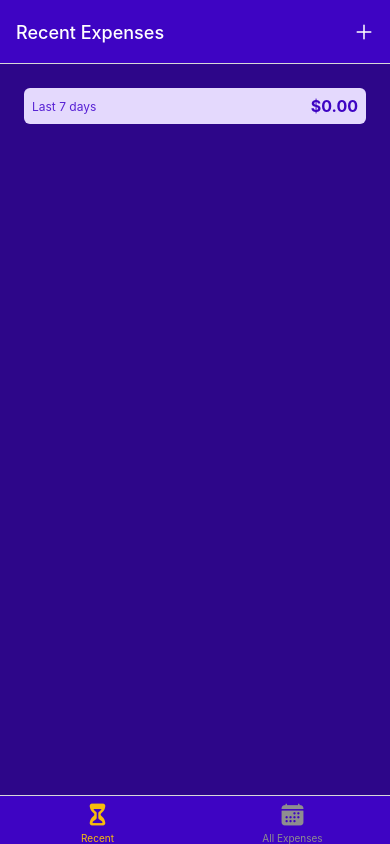
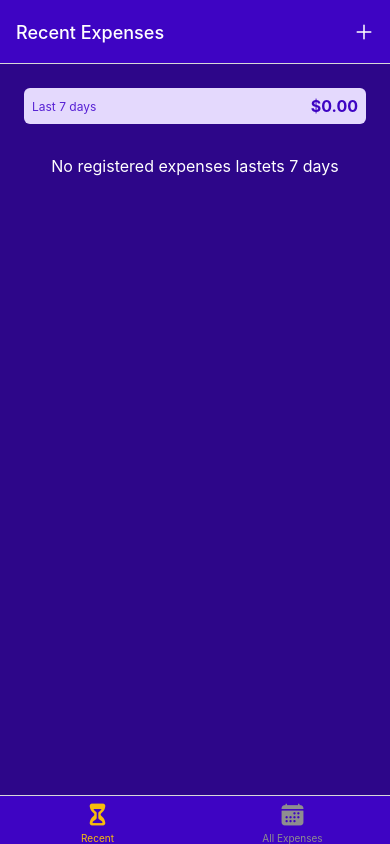
Before and after one commit to rLukoyanov/rn-expenses, a React Native app: screen /RecentExpenses in a window 390 px wide. Built offline with nearby package versions, Linux system fonts and the light colour scheme.

Commit message:
Finishing Touches

```diff
--- a/App.js
+++ b/App.js
@@ -68,7 +68,7 @@ export default function App() {
     <>
       <ExpensesContextProvider>
         <NavigationContainer>
-          <StatusBar style="auto" />
+          <StatusBar style="light" />
           <Stack.Navigator
             screenOptions={{
               headerStyle: {
--- a/components/ExpensesOutput/ExpensesOutput.js
+++ b/components/ExpensesOutput/ExpensesOutput.js
@@ -1,14 +1,19 @@
 import React from "react";
-import { StyleSheet, View } from "react-native";
+import { StyleSheet, Text, View } from "react-native";
 import { ExpensesSummary } from "./ExpensesSummary";
 import { ExpensesList } from "./ExpensesList";
 import { GlobalStyles } from "../../constants/styles";
 
-export const ExpensesOutput = ({ expenses, expensesPerioud }) => {
+export const ExpensesOutput = ({ expenses, expensesPerioud, fallback }) => {
+  let content = <Text style={styles.infoText}>{fallback}</Text>;
+
+  if (expenses.length > 0) {
+    content = <ExpensesList expenses={expenses} />;
+  }
   return (
     <View style={styles.container}>
       <ExpensesSummary expenses={expenses} preiodName={expensesPerioud} />
-      <ExpensesList expenses={expenses } />
+      {content}
     </View>
   );
 };
@@ -19,4 +24,10 @@ const styles = StyleSheet.create({
     padding: 24,
     backgroundColor: GlobalStyles.colors.primary700,
   },
+  infoText: {
+    color: "#fff",
+    fontSize: 16,
+    textAlign: "center",
+    marginTop: 32,
+  },
 });
--- a/screens/AllExpenses.js
+++ b/screens/AllExpenses.js
@@ -5,5 +5,11 @@ import { ExpensesContext } from "../store/expenses-context";
 
 export const AllExpenses = () => {
   const { expenses } = useContext(ExpensesContext);
-  return <ExpensesOutput expenses={expenses} expensesPerioud="Total" />;
+  return (
+    <ExpensesOutput
+      expenses={expenses}
+      expensesPerioud="Total"
+      fallback="No expenses"
+    />
+  );
 };
--- a/screens/RecentExpenses.js
+++ b/screens/RecentExpenses.js
@@ -10,10 +10,14 @@ export const RecentExpenses = () => {
     const today = new Date();
     const date7DaysAgo = getDateMinusDays(today, 7);
 
-    return (expense.date >= date7DaysAgo) && (expense.date <= today);
+    return expense.date >= date7DaysAgo && expense.date <= today;
   });
 
   return (
-    <ExpensesOutput expenses={recentExpenses} expensesPerioud="Last 7 days" />
+    <ExpensesOutput
+      expenses={recentExpenses}
+      expensesPerioud="Last 7 days"
+      fallback="No registered expenses lastets 7 days"
+    />
   );
 };
```
